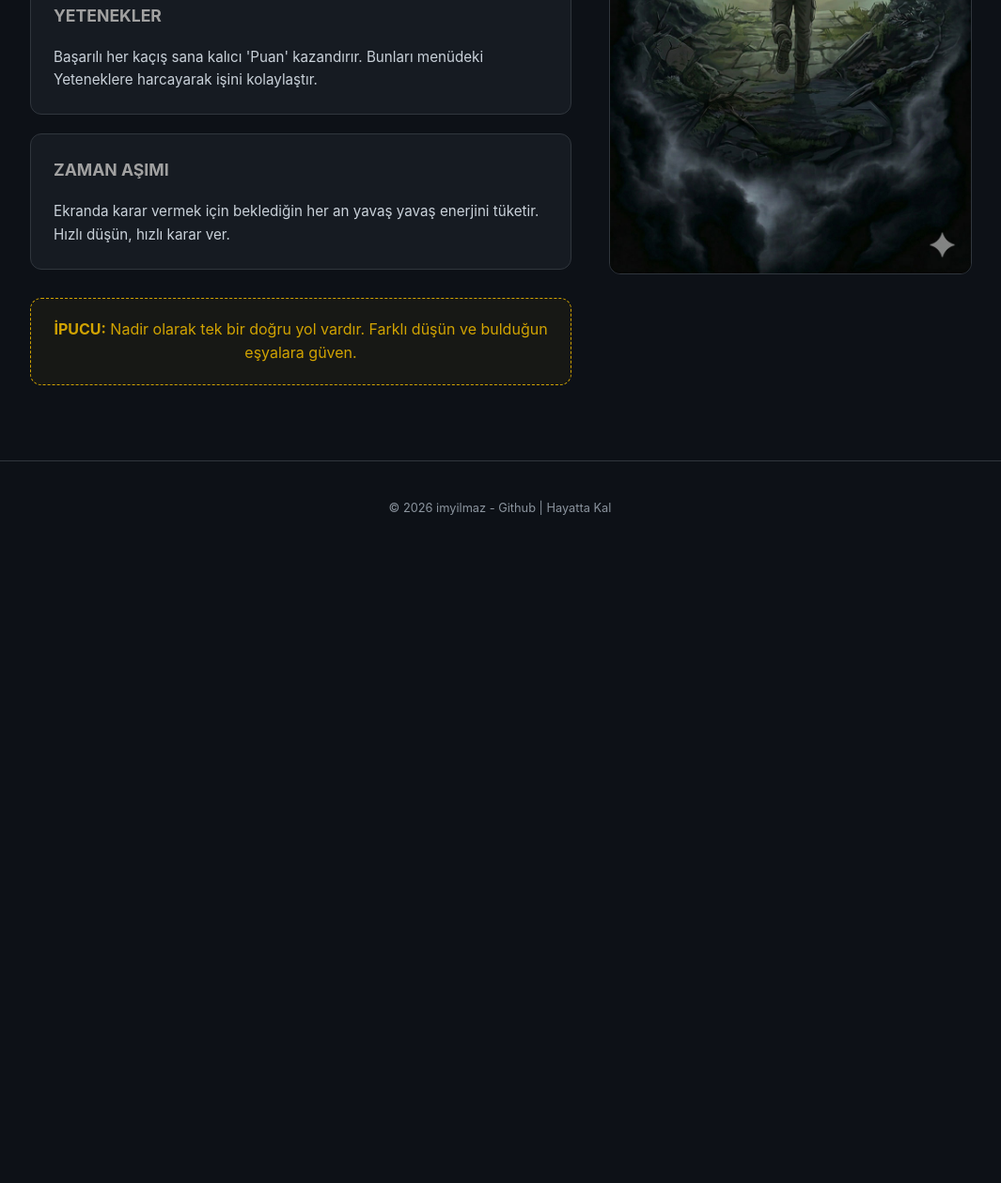
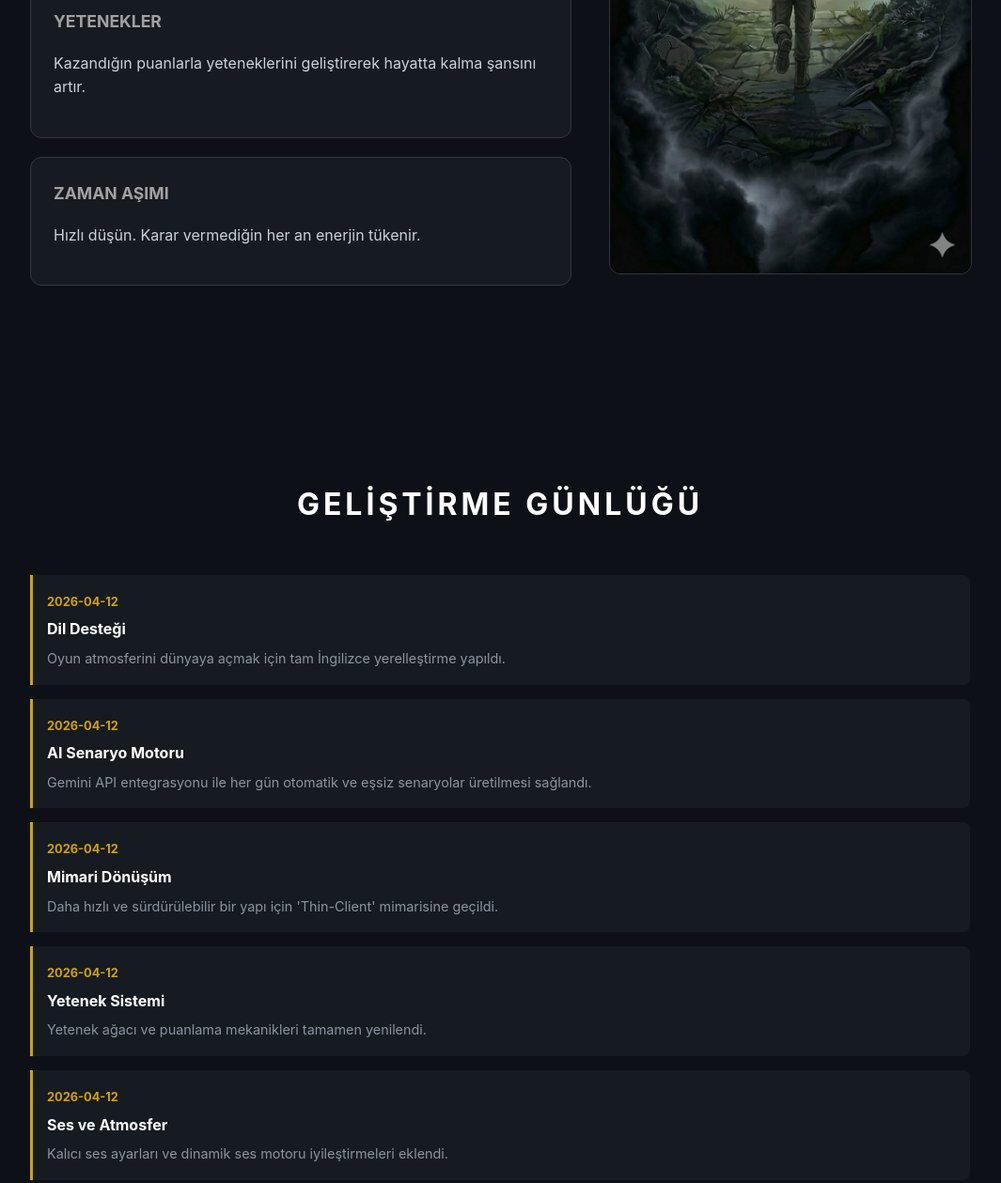
Before and after one commit to imyilmaz/stay-alive, a plain HTML site: page index.html in a window 1280 px wide. Shown: the part 1388-2647 px from the top of the page at 94% size, without its empty margins (108-1173 px from the left). Before the commit the page ends 1980 px from the top, so only its background shows below. Drawn offline with Linux system fonts and the light colour scheme.

Commit message:
feat: add development changelog section and update project metadata and links

```diff
--- a/index.html
+++ b/index.html
@@ -25,7 +25,6 @@
             line-height: 1.6;
         }
 
-        /* Lang Switcher */
         .lang-switcher {
             position: fixed;
             top: 20px;
@@ -41,13 +40,6 @@
             cursor: pointer;
             border-radius: 4px;
             font-weight: bold;
-            font-size: 0.9rem;
-            transition: all 0.2s;
-        }
-
-        .lang-btn:hover {
-            border-color: var(--accent-gold);
-            color: #fff;
         }
 
         .container {
@@ -56,9 +48,7 @@
             padding: 0 20px;
         }
 
-        /* Hero / Splash Area */
         .hero {
-            position: relative;
             height: 80vh;
             display: flex;
             align-items: center;
@@ -72,7 +62,6 @@
 
         .hero-content h1 {
             font-size: 3.5rem;
-            margin: 0;
             letter-spacing: 8px;
             color: #fff;
             text-transform: uppercase;
@@ -87,22 +76,10 @@
             text-decoration: none;
             font-weight: bold;
             border-radius: 6px;
-            transition: transform 0.2s, opacity 0.2s;
         }
 
-        .play-btn:hover {
-            transform: scale(1.05);
-            opacity: 0.9;
-        }
-
-        /* Section */
         .section {
             padding: 80px 0;
-        }
-
-        .section-header {
-            text-align: center;
-            margin-bottom: 50px;
         }
 
         .section-header h2 {
@@ -110,6 +87,8 @@
             color: #fff;
             text-transform: uppercase;
             letter-spacing: 4px;
+            text-align: center;
+            margin-bottom: 50px;
         }
 
         .how-to-grid {
@@ -134,12 +113,6 @@
             text-transform: uppercase;
         }
 
-        .info-card p {
-            margin-bottom: 0;
-            font-size: 0.95rem;
-            color: var(--text-main);
-        }
-
         .side-image {
             width: 100%;
             border-radius: 12px;
@@ -148,14 +121,36 @@
             top: 20px;
         }
 
-        .hint-box {
-            background: rgba(209, 163, 2, 0.05);
-            border: 1px dashed var(--accent-gold);
-            padding: 20px;
-            border-radius: 12px;
-            text-align: center;
-            margin-top: 30px;
+        /* Changelog Styles */
+        .changelog-list {
+            display: flex;
+            flex-direction: column;
+            gap: 15px;
+        }
+
+        .log-item {
+            padding: 15px;
+            border-left: 3px solid var(--accent-gold);
+            background: var(--card-bg);
+            border-radius: 0 8px 8px 0;
+        }
+
+        .log-date {
+            font-size: 0.8rem;
             color: var(--accent-gold);
+            font-weight: bold;
+        }
+
+        .log-title {
+            font-weight: bold;
+            display: block;
+            margin: 5px 0;
+            color: #fff;
+        }
+
+        .log-desc {
+            font-size: 0.9rem;
+            color: var(--text-dim);
         }
 
         footer {
@@ -187,7 +182,7 @@
     <section class="hero">
         <div class="hero-content">
             <h1 id="title">HAYATTA KAL</h1>
-            <a href="https://hayatta-kal-app.vercel.app/" class="play-btn" id="playBtn">HEMEN OYNA</a>
+            <a href="https://hayatta-kal-three.vercel.app/" class="play-btn" id="playBtn">HEMEN OYNA</a>
         </div>
     </section>
 
@@ -196,92 +191,98 @@
             <div class="section-header">
                 <h2 id="howToTitle">NASIL OYNANIR</h2>
             </div>
+            <div class="how-to-grid">
+                <div class="how-to-content" id="infoCards"></div>
+                <div class="how-to-media"><img src="well_done2.jpg" alt="Game View" class="side-image"></div>
+            </div>
+        </section>
 
-            <div class="how-to-grid">
-                <div class="how-to-content" id="infoCards">
-                </div>
-
-                <div class="how-to-media">
-                    <img src="well_done2.jpg" alt="Game View" class="side-image">
-                </div>
+        <section class="section">
+            <div class="section-header">
+                <h2 id="logTitle">YAPILANLAR</h2>
+            </div>
+            <div class="changelog-list" id="changelogContent">
             </div>
         </section>
     </div>
 
-    <footer id="footerText">
-        &copy; 2026 imyilmaz | Hayatta Kal Project
-    </footer>
+    <footer id="footerText"></footer>
 
     <script>
         const translations = {
             tr: {
-                langBtn: "EN",
-                title: "HAYATTA KAL",
-                playBtn: "HEMEN OYNA",
-                howToTitle: "NASIL OYNANIR",
-                footer: "&copy; 2026 imyilmaz - Github | Hayatta Kal",
-                hint: "<strong>İPUCU:</strong> Nadir olarak tek bir doğru yol vardır. Farklı düşün ve bulduğun eşyalara güven.",
+                langBtn: "EN", title: "HAYATTA KAL", playBtn: "HEMEN OYNA", howToTitle: "NASIL OYNANIR", logTitle: "GELİŞTİRME GÜNLÜĞÜ",
+                footer: "&copy; 2026 imyilmaz | Hayatta Kal Project",
                 cards: [
-                    { h: "HAYATTA KALMA", p: "Canın (HP) veya Meşalen (Enerji) sıfıra düşerse kalıcı olarak ölürsün. Enerji her adımda sürekli azalır, çok dikkatli yönet." },
-                    { h: "ENVANTER", p: "Çok fazla eşya taşıyabilirsin. Bazı tehlikeli yollara girebilmek veya hayati takaslar yapabilmek için spesifik eşyaları bulmak şarttır." },
-                    { h: "İHTİMAL", p: "Renkler seçimin risk seviyesini gösterir. Yeşil seçimler seni hayatta tutar ancak yolu uzatır. Turuncular orta risklidir. Kırmızılar ise çok risklidir ve öldürebilir ancak yolu kısaltır." },
-                    { h: "YETENEKLER", p: "Başarılı her kaçış sana kalıcı 'Puan' kazandırır. Bunları menüdeki Yeteneklere harcayarak işini kolaylaştır." },
-                    { h: "ZAMAN AŞIMI", p: "Ekranda karar vermek için beklediğin her an yavaş yavaş enerjini tüketir. Hızlı düşün, hızlı karar ver." }
+                    { h: "HAYATTA KALMA", p: "Canın (HP) veya Meşalen (Enerji) sıfıra düşerse kalıcı olarak ölürsün. Enerji her adımda sürekli azalır." },
+                    { h: "ENVANTER", p: "Özel yollar ve takaslar için spesifik eşyaları bulmak şarttır." },
+                    { h: "İHTİMAL", p: "Renkler riski temsil eder: Yeşil (Güvenli/Uzun), Turuncu (Orta), Kırmızı (Tehlikeli/Kısa)." },
+                    { h: "YETENEKLER", p: "Kazandığın puanlarla yeteneklerini geliştirerek hayatta kalma şansını artır." },
+                    { h: "ZAMAN AŞIMI", p: "Hızlı düşün. Karar vermediğin her an enerjin tükenir." }
+                ],
+                logs: [
+                    { d: "2026-04-12", t: "Dil Desteği", r: "Oyun atmosferini dünyaya açmak için tam İngilizce yerelleştirme yapıldı." },
+                    { d: "2026-04-12", t: "AI Senaryo Motoru", r: "Gemini API entegrasyonu ile her gün otomatik ve eşsiz senaryolar üretilmesi sağlandı." },
+                    { d: "2026-04-12", t: "Mimari Dönüşüm", r: "Daha hızlı ve sürdürülebilir bir yapı için 'Thin-Client' mimarisine geçildi." },
+                    { d: "2026-04-12", t: "Yetenek Sistemi", r: "Yetenek ağacı ve puanlama mekanikleri tamamen yenilendi." },
+                    { d: "2026-04-12", t: "Ses ve Atmosfer", r: "Kalıcı ses ayarları ve dinamik ses motoru iyileştirmeleri eklendi." },
+                    { d: "2026-04-12", t: "Ekonomi ve Market", r: "Premium seçimler ve RevenueCat ile uygulama içi satın alım altyapısı kuruldu." },
+                    { d: "2026-04-11", t: "Görsel Optimizasyon", r: "Performansı artırmak için tüm varlıklar JPEG formatına taşındı ve merkezi haritalama yapıldı." },
+                    { d: "2026-04-09", t: "Mobil Uyumluluk", r: "Responsive UI ve Safe Area destekleri ile mobil cihazlarda kusursuz görünüm sağlandı." },
+                    { d: "2026-04-01", t: "Dinamik Ses Motoru", r: "Kalp atışı ve çevresel sesler için Web Audio API tabanlı prosedürel motor eklendi." }
                 ]
             },
             en: {
-                langBtn: "TR",
-                title: "STAY ALIVE",
-                playBtn: "PLAY NOW",
-                howToTitle: "HOW TO PLAY",
-                footer: "&copy; 2026 imyilmaz - Github | Stay Alive",
-                hint: "<strong>HINT:</strong> Rarely is there only one right way. Think laterally and trust the items you find.",
+                langBtn: "TR", title: "STAY ALIVE", playBtn: "PLAY NOW", howToTitle: "HOW TO PLAY", logTitle: "DEVELOPMENT LOG",
+                footer: "&copy; 2026 imyilmaz | Stay Alive Project",
                 cards: [
-                    { h: "SURVIVAL", p: "If your Health (HP) or Torch (Energy) drops to zero, you die permanently. Energy decreases with every step, manage it carefully." },
-                    { h: "INVENTORY", p: "You can carry many items. Finding specific items is essential to enter certain dangerous paths or make vital trades." },
-                    { h: "PROBABILITY", p: "Colors indicate the risk level of your choice. Green choices keep you alive but lengthen the path. Orange is medium risk. Red is high risk and can kill, but shortens the path." },
-                    { h: "ABILITIES", p: "Every successful escape earns you permanent 'Points'. Spend these on Abilities in the menu to make your journey easier." },
-                    { h: "TIMEOUT", p: "Every moment you wait to make a decision on screen slowly consumes your energy. Think fast, decide fast." }
+                    { h: "SURVIVAL", p: "If Health or Energy hits zero, you die permanently. Energy drains with every step." },
+                    { h: "INVENTORY", p: "Specific items are required for special paths and trades." },
+                    { h: "PROBABILITY", p: "Colors represent risk: Green (Safe/Long), Orange (Mid), Red (Deadly/Short)." },
+                    { h: "ABILITIES", p: "Upgrade your skills with earned points to increase survival chances." },
+                    { h: "TIMEOUT", p: "Think fast. Every idle second consumes your energy." }
+                ],
+                logs: [
+                    { d: "2026-04-12", t: "Localization", r: "Full English localization implemented to bring the atmosphere to global players." },
+                    { d: "2026-04-12", t: "AI Scenario Engine", r: "Automated daily unique scenario generation via Gemini API integration." },
+                    { d: "2026-04-12", t: "Architecture Shift", r: "Transitioned to 'Thin-Client' architecture for a faster and scalable experience." },
+                    { d: "2026-04-12", t: "Skill Overhaul", r: "Completely redesigned the skill tree and progression mechanics." },
+                    { d: "2026-04-12", t: "Audio & Ambience", r: "Added persistent volume settings and dynamic audio engine improvements." },
+                    { d: "2026-04-12", t: "In-App Purchases", r: "Implemented RevenueCat for premium choices and store functionality." },
+                    { d: "2026-04-11", t: "Asset Optimization", r: "Migrated all assets to JPEG and centralized mapping for better performance." },
+                    { d: "2026-04-09", t: "Mobile Compatibility", r: "Implemented responsive UI and Safe Area context for mobile devices." },
+                    { d: "2026-04-01", t: "Dynamic Audio", r: "Added procedural engine based on Web Audio API for heartbeat and ambient effects." }
                 ]
             }
         };
 
         let currentLang = 'tr';
-
         function updateContent() {
             const data = translations[currentLang];
-
-            // Text updates
             document.getElementById('langBtn').innerText = data.langBtn;
             document.getElementById('title').innerText = data.title;
             document.getElementById('playBtn').innerText = data.playBtn;
             document.getElementById('howToTitle').innerText = data.howToTitle;
+            document.getElementById('logTitle').innerText = data.logTitle;
             document.getElementById('footerText').innerHTML = data.footer;
 
-            // Cards update
-            const container = document.getElementById('infoCards');
-            let cardsHtml = '';
-            data.cards.forEach(card => {
-                cardsHtml += `
-                    <div class="info-card">
-                        <h3>${card.h}</h3>
-                        <p>${card.p}</p>
-                    </div>
-                `;
-            });
-            cardsHtml += `<div class="hint-box">${data.hint}</div>`;
-            container.innerHTML = cardsHtml;
+            // Update Cards
+            const cardContainer = document.getElementById('infoCards');
+            cardContainer.innerHTML = data.cards.map(c => `<div class="info-card"><h3>${c.h}</h3><p>${c.p}</p></div>`).join('');
 
-            // HTML lang attribute update
+            // Update Logs
+            const logContainer = document.getElementById('changelogContent');
+            logContainer.innerHTML = data.logs.map(l => `
+                <div class="log-item">
+                    <span class="log-date">${l.d}</span>
+                    <span class="log-title">${l.t}</span>
+                    <span class="log-desc">${l.r}</span>
+                </div>
+            `).join('');
             document.documentElement.lang = currentLang;
         }
 
-        function toggleLanguage() {
-            currentLang = currentLang === 'tr' ? 'en' : 'tr';
-            updateContent();
-        }
-
-        // Initial load
+        function toggleLanguage() { currentLang = currentLang === 'tr' ? 'en' : 'tr'; updateContent(); }
         updateContent();
     </script>
 </body>
```
